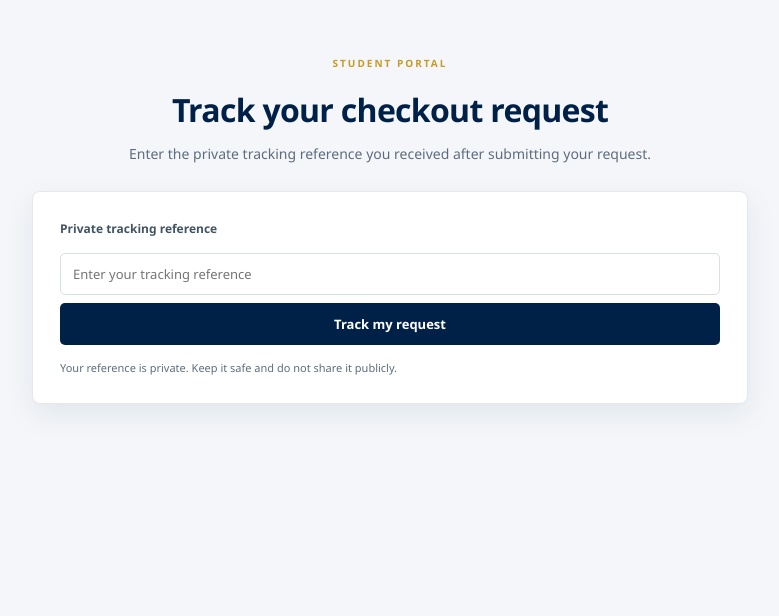
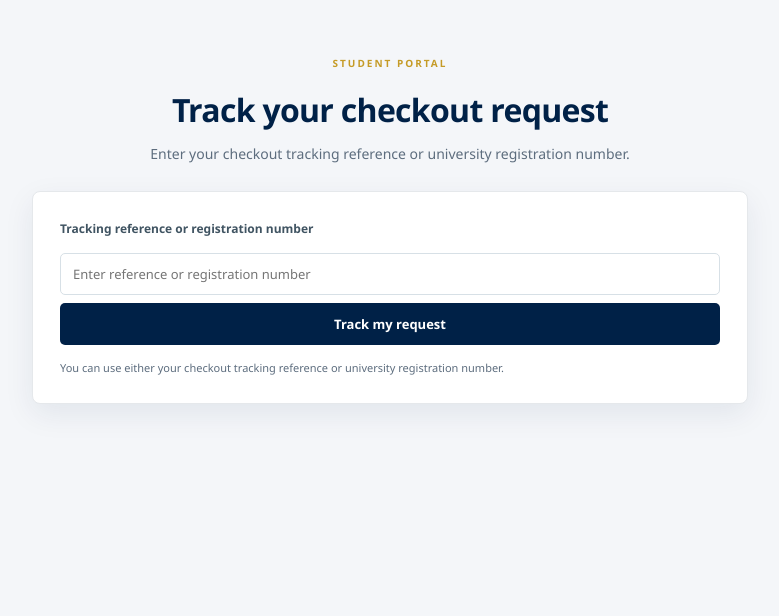
Before and after one commit to Simonkimanthi/UEAB-Smart-Hostel-Checkout, a Flask app: page /student/track in a window 1280 px wide. Shown: the part 90-706 px from the top of the page, without its empty margins (250-1029 px from the left). Run offline with Flask 3, Linux system fonts and the light colour scheme; some libraries are stand-ins or nearby versions.

Commit message:
Allow student tracking by registration number

```diff
--- a/app.py
+++ b/app.py
@@ -514,7 +514,7 @@ def student_submit():
 
 @app.route("/student/track", methods=["GET", "POST"])
 def student_track():
-    """Allow students to track requests and access issued gate passes."""
+    """Allow students to track requests using a reference or registration number."""
 
     record = None
 
@@ -523,13 +523,13 @@ def student_track():
         if not check_rate_limit("tracking", client_identity()):
             abort(429, "Too many tracking attempts. Please try again later.")
 
-        reference = request.form.get("reference", "").strip().upper()
-
-        if not reference or len(reference) > 100:
-            flash("Please enter a valid tracking reference.", "error")
+        identifier = request.form.get("reference", "").strip()
+
+        if not identifier or len(identifier) > 100:
+            flash("Please enter a valid tracking reference or registration number.", "error")
             return render_template("student/track.html", record=None)
 
-        # Retrieve the request and any active gate pass issued for it.
+        # Search by the original reference or the university registration number.
         record = get_db().execute(
             """
             SELECT
@@ -547,19 +547,21 @@ def student_track():
                 ON p.request_id = r.id
                 AND p.revoked = 0
                 AND r.status = 'approved'
-            WHERE r.reference = ?
+            WHERE UPPER(r.reference) = ?
+                OR LOWER(r.registration_number) = LOWER(?)
+            ORDER BY r.id DESC
+            LIMIT 1
             """,
-            (reference,),
+            (identifier.upper(), identifier),
         ).fetchone()
 
         if record is None:
             flash(
-                "No request was found with that tracking reference.",
+                "No request was found with that reference or registration number.",
                 "error",
             )
 
     return render_template("student/track.html", record=record)
-# ---------------------------------------------------------
 # Staff login
 # ---------------------------------------------------------
 
--- a/templates/student/track.html
+++ b/templates/student/track.html
@@ -9,8 +9,7 @@
         <span class="eyebrow">STUDENT PORTAL</span>
         <h1>Track your checkout request</h1>
         <p>
-            Enter the private tracking reference you received after
-            submitting your request.
+            Enter your checkout tracking reference or university registration number.
         </p>
     </div>
 
@@ -18,7 +17,7 @@
     <form class="form-card student-track-form" method="POST">
         <input type="hidden" name="csrf_token" value="{{ csrf_token() }}">
 
-        <label for="tracking-reference">Private tracking reference</label>
+        <label for="tracking-reference">Tracking reference or registration number</label>
         <input
             id="tracking-reference"
             name="reference"
@@ -27,7 +26,7 @@
             maxlength="100"
             autocomplete="off"
             spellcheck="false"
-            placeholder="Enter your tracking reference"
+            placeholder="Enter reference or registration number"
         >
 
         <button class="btn btn-primary full-button" type="submit">
@@ -35,7 +34,7 @@
         </button>
 
         <p class="form-footnote">
-            Your reference is private. Keep it safe and do not share it publicly.
+            You can use either your checkout tracking reference or university registration number.
         </p>
     </form>
 
```
